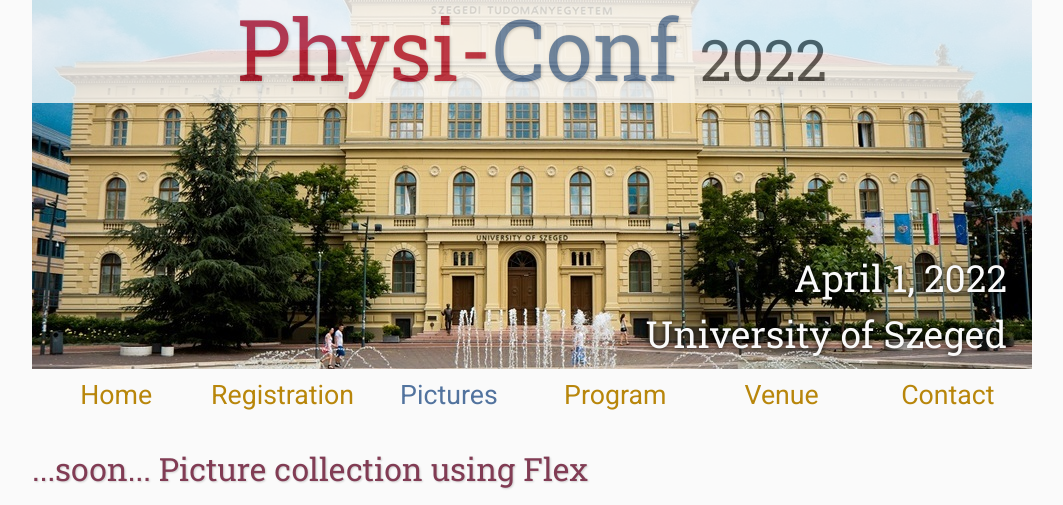
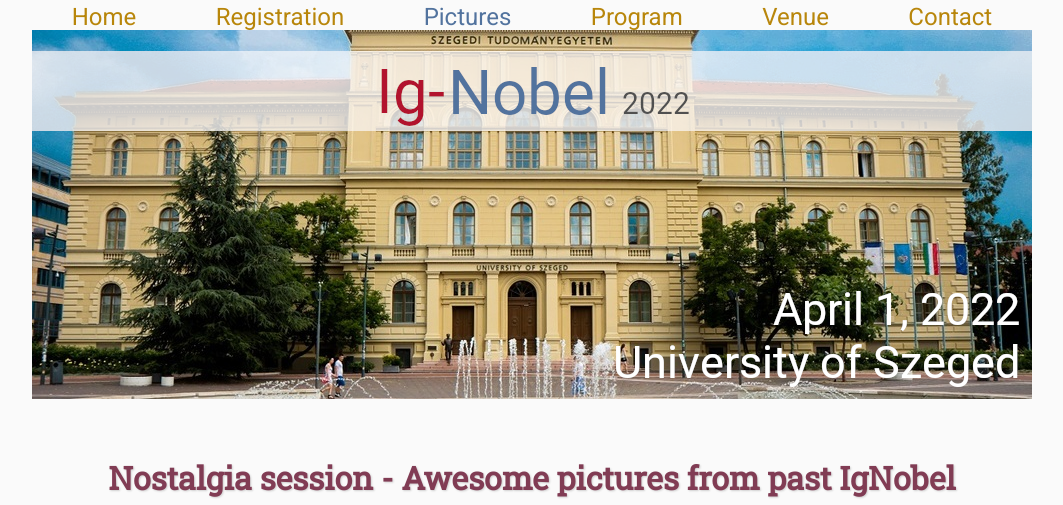
Before and after one commit to Mused21/webtervprojekt, a PHP site: page /pictures.html in a window 1280 px wide. Shown: the top 505 px of the page, without its empty margins (108-1171 px from the left). Run offline with PHP 8.4, Linux system fonts and the light colour scheme.

Commit message:
Add responsive feature. + major changes in: main.css and .html structure
Add fixed menu

Add banner.xcf file. GIMP can handle this if needed.

```diff
--- a/css/main.css
+++ b/css/main.css
@@ -1,30 +1,109 @@
 @import url('https://fonts.googleapis.com/css?family=Roboto%7CRoboto+Slab');
 
 * {
-  border: 0;
-  font: inherit;
-  font-size: 1em;
-  margin: 0;
-  padding: 0;
-  vertical-align: baseline;
+  box-sizing: border-box;
 }
 
 body {
+  margin: 0;
   background-color: #fafafa;
-  background-size: cover;
-  background-attachment: fixed;
-  color: #505050;
+  color: #404040;
   text-align: left;
   font-family: 'Roboto', sans-serif;
   font-size: 1em;
   line-height: 1.5em;
   margin: 0 auto;
-  width: 1000px;
 }
 
-a {
+footer {
+  font-size: 0.875em;
+  margin-top: 12em;
+  text-align: center;
+}
+
+em {
+  font-weight: bold;
+}
+
+h1, h2, h3, h4 {
+  clear: left;
+  color: #813c54;
+  margin: 1.5em 0 1em 0;
+  font-family: 'Roboto Slab', serif;
+  text-shadow: 1px 1px 2px #d0d0d0;
+}
+
+h2 {
+  font-size: 2.00em;
+  line-height: 1.5em;
+}
+
+p {
+  list-style: none;
+  margin: 24px auto 24px auto;
+  padding: 0;
+  text-align: justify;
+}
+
+.container {
+  width: 80%;
+  max-width: 1000px;
+  margin: 0 auto;
+}
+
+.nav {
+  width: 80%;
+  margin: 0 10% 0 10%;
+  max-width: 1000px;
+  margin: 0 auto;
+  text-align:center;
+  position: fixed;
+  display: flex;
+  flex-wrap: wrap;
+  justify-content: space-around;
+  background-color:  #fafafa;
+}
+
+.nav a {
+  padding: auto;
+  margin-top: 5px;
   color: #b8860b;
   text-decoration: none;
+  line-height: 1em;
+  font-size: 1.5em;
+}
+
+@media screen and (max-width: 900px) {
+  .nav a {
+    width: 30%;
+  }
+  h2 {
+    font-size: 2em;
+  }
+}
+
+@media screen and (max-width: 600px) {
+  .nav a {
+    width: 50%;
+    font-size: 1em;
+  }
+  footer {
+    margin-top: 3em;
+  }
+  h2 {
+    font-size: 1.5em;
+  }
+}
+
+@media screen and (max-width: 900px) {
+  .banner-img{
+    padding-top: 30px;
+  }
+}
+@media screen and (max-width: 600px) {
+  .banner-img{
+    padding-top: 35px;
+  }
 }
 
 a.current {
@@ -43,94 +122,21 @@
   color: #e82945;
 }
 
-em {
-  font-weight: bold;
+.content, .banner {
+  width: 80%;
+  max-width: 1000px;
+  margin: 0 auto;
+  overflow:auto;
+  background-color:#fafafa;
+  text-align:center;
+  padding-top: 30px;
 }
 
-h1, h2, h3, h4 {
-  clear: left;
-  color: #813c54;
-  margin: 1.5em 0 1em 0;
-  font-family: 'Roboto Slab', serif;
-  text-shadow: 1px 1px 2px #d0d0d0;
+.content {
+  padding-top: 0;
 }
 
-h2 {
-  font-size: 2.00em;
+.banner-img{
+      width: 100%;
+      height: auto;
 }
-
-p {
-  list-style: none;
-  margin: 24px auto 24px auto;
-  padding: 0;
-  width: 900px;
-  text-align: left;
-}
-
-table.navigation {
-  width: 1000px;
-  margin: 6px auto 24px auto;
-  background-color: #fafafa;
-}
-
-td.navigation {
-  font-size: 1.67em;
-  text-align: center;
-  vertical-align: middle;
-  padding: 0;
-  width: 16.67%;
-}
-
-.banner {
-  position: relative;
-  font-family: 'Roboto Slab', serif;
-}
-
-.top {
-  font-size: 5.33em;
-  opacity: 0.8;
-  color: #505050;
-  background: #fafafa;
-  text-align: center;
-  width: 1000px;
-  height: 67px;
-  position: absolute;
-  padding: 36px 0 0 0;
-  top: 0;
-}
-
-.bottom-right {
-  font-size: 2.33em;
-  color: #fafafa;
-  line-height: 1.5em;
-  width: auto;
-  height: 100px;
-  padding: 0 25px 25px 0;
-  text-align: right;
-  position: absolute;
-  bottom: 0;
-  right: 0;
-  text-shadow: 0 0 6px #000000;
-}
-
-.title1 {
-  color: #b2132e;
-  text-shadow: 1px 1px 3px #c0c0c0;
-}
-
-.title2 {
-  color: #52739e;
-  text-shadow: 1px 1px 3px #c0c0c0;
-}
-
-.year {
-  color: #505050;
-  font-size: 0.67em;
-  font-weight: lighter;
-}
-
-footer {
-  font-size: 0.875em;
-  margin-top: 12em;
-  text-align: center;
-}
--- a/pictures.html
+++ b/pictures.html
@@ -1,54 +1,35 @@
 <!DOCTYPE html>
 <html lang='en'>
-
-<head>
+  <head>
     <link rel="stylesheet" type="text/css" media="all" href="css/main.css"/>
     <link rel="stylesheet" type="text/css" media="all" href="css/flex.css"/>
-    <title>Konferencia</title>
-		<link rel = "icon" href="media/icon.png"/>
-    <meta name="author" content="Imre Norbert, Bengery Zsolt"/>
-    <meta name="description" content="Physi-Conf Conference 2022 Official Website"/>
-    <meta name="keywords" content="SZTE, Webtervezés"/>
-    <meta charset="UTF-8"/>
-</head>
-
-<body>
+    <title>Conference</title>
+    <link rel="icon" href="media/icon.png" />
+    <meta name="author" content="Imre Norbert, Bengery Zsolt" />
+    <meta name="description" content="Ig Nobel Conference 2022 Official Website" />
+    <meta name="keywords" content="SZTE, Webtervezés" />
+    <meta charset="UTF-8" />
+    <meta name="viewport" content="width=device-width, initial-scale=1.0">
+  </head>
+  <body>
+    <nav>
+      <div class="container">
+        <div class="nav">
+            <a title="Conference Home Page" href="index.html">Home</a>
+            <a title="Register for the Conference" href="registration.html">Registration</a>
+            <a class="current" title="Pictures" href="pictures.html">Pictures</a>
+            <a title="Conference Program" href="program.html">Program</a>
+            <a title="Venue of the Conference" href="venue.html">Venue</a>
+            <a title="Conference Flyer" href="flyer.html">Contact</a>
+        </div>
+      </div>
+    </nav>
     <div class="banner">
-        <img src="media/banner.jpg" alt="konferencia banner">
-        <div class="top">
-            <span class="title1">Physi-</span><span class="title2">Conf</span> <span class="year">2022</span>
-        </div>
-        <div class="bottom-right">
-            April 1, 2022 <br> University of Szeged
-        </div>
+      <img class="banner-img" src="media/banner2.png" alt="Banner - Univ. of Szeged">
     </div>
 
-    <nav>
-      <table class="navigation">
-        <tr>
-          <td class="navigation">
-            <a title="Conference Home Page" href="index.html">Home</a>
-          </td>
-          <td class="navigation">
-            <a title="Register for the Conference" href="registration.html">Registration</a>
-          </td>
-          <td class="navigation">
-            <a class="current" title="Pictures" href="pictures.html">Pictures</a>
-          </td>
-          <td class="navigation">
-            <a title="Conference Program" href="program.html">Program</a>
-          </td>
-          <td class="navigation">
-            <a title="Venue of the Conference" href="venue.html">Venue</a>
-          </td>
-          <td class="navigation">
-            <a title="Conference Flyer" href="flyer.html">Contact</a>
-          </td>
-        </tr>
-      </table>
-    </nav>
-
-    <h2>...soon... Picture collection using Flex</h2>
+    <div class="content">
+    <h2>Nostalgia session - Awesome pictures from past IgNobel Conferences</h2>
       <section class='FlexContainer'>
           <img class="item" src="media/stockphoto1.jpg" alt="Physi-Conf Archive Photo">
           <img class="item" src="media/stockphoto2.jpg" alt="Physi-Conf Archive Photo">
@@ -60,10 +41,10 @@
           <img class="item" src="media/james-hetfield.jpg" alt="Physi-Conf Archive Photo">
       </section>
 
-
-    <footer>
-        &copy; Conference Organizers
-    </footer>
+      <footer>
+        &copy; Conference Organizers: Bengery Zsolt, Imre Norbert
+      </footer>
+    </div>
 
 </body>
 </html>
```
Also changed, not shown: index.html (+18 -35 lines), program.html (+26 -44 lines), registration.html (+18 -35 lines), venue.html (+16 -33 lines), media/banner2.png (added), 1 other file.
